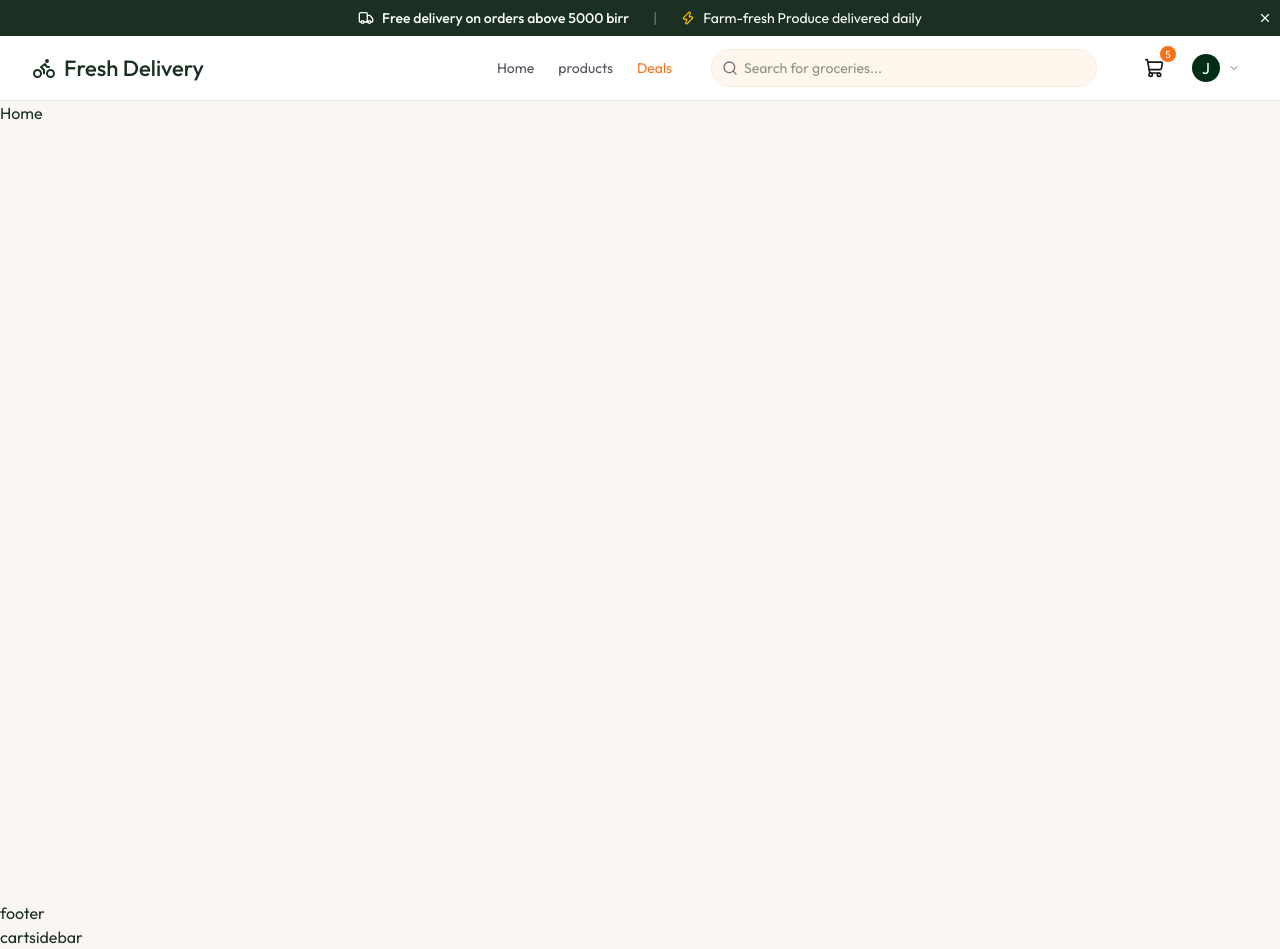
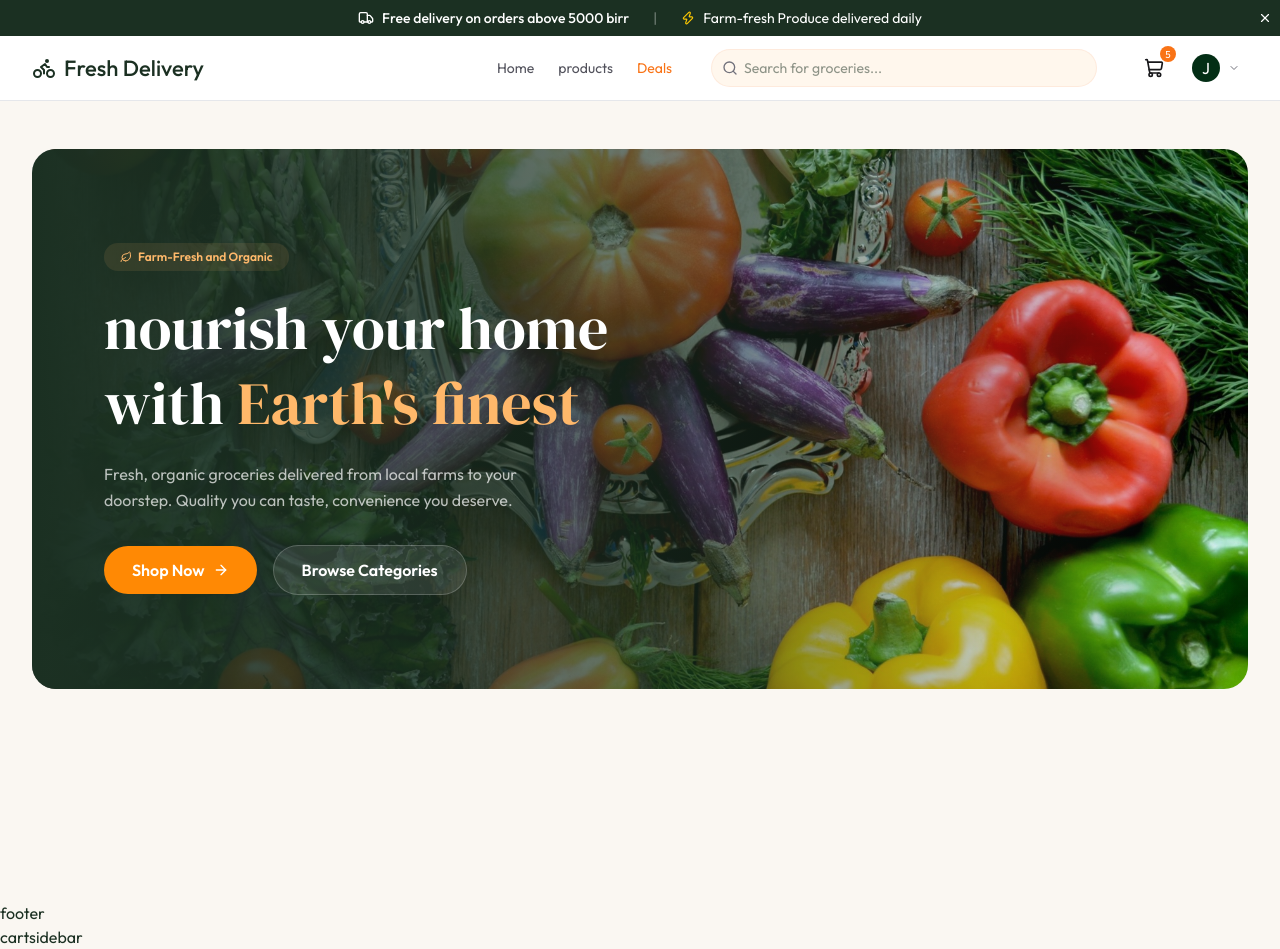
Before and after one commit to surameli/fresh-corner-delivery, a React (Vite) app in the folder client/: page / in a window 1280 px wide. Built offline with nearby package versions, Linux system fonts and the light colour scheme.

Commit message:
built hero section on fresh delivery

```diff
--- /dev/null
+++ b/client/src/components/Home/Hero.tsx
@@ -0,0 +1,59 @@
+import { ArrowRightIcon, LeafIcon } from "lucide-react";
+import { heroSectionData } from "../../assets/assets";
+import { Link } from "react-router-dom";
+
+const Hero = () => {
+  return (
+    <section className="relative overflow-hidden min-h-[540px] mb-10 rounded-3xl flex items-center">
+
+      <img
+        src={heroSectionData.hero_image}
+        alt="Hero"
+        className="absolute inset-0 h-full w-full object-cover"
+      />
+
+      <div className="absolute inset-0 bg-gradient-to-r from-app-green via-app-green/65 to-transparent" />
+
+      <div className="relative max-w-7xl mx-auto px-4 sm:px-6 lg:px-8 py-20 w-full">
+        <div className="max-w-xl xl:pl-10">
+
+          <span className="inline-flex items-center gap-1.5 px-4 py-1.5 text-xs font-semibold text-orange-300 bg-orange-300/10 rounded-full mb-5">
+            <LeafIcon className="size-3" />
+            Farm-Fresh and Organic
+          </span>
+
+          <h1 className="font-serif text-4xl sm:text-5xl lg:text-6xl text-white leading-tight mb-5">
+            nourish your home with{" "}
+            <span className="text-orange-300">Earth's finest</span>
+          </h1>
+
+          <p className="text-base text-white/70 leading-relaxed mb-8 max-w-md">
+            {heroSectionData.description}
+          </p>
+
+          <div className="flex items-center gap-4">
+
+            <Link
+              to="/products"
+              className="px-7 py-3 bg-orange-400 text-white font-semibold rounded-full hover:bg-orange-500 transition-all flex items-center gap-2 active:scale-[0.98]"
+            >
+              Shop Now
+              <ArrowRightIcon className="size-4" />
+            </Link>
+
+            <Link
+              to="/products"
+              className="px-7 py-3 bg-white/10 text-white font-semibold rounded-full hover:bg-white/20 transition-all border border-white/20"
+            >
+              Browse Categories
+            </Link>
+
+          </div>
+        </div>
+      </div>
+
+    </section>
+  );
+};
+
+export default Hero;
--- a/client/src/pages/Home.tsx
+++ b/client/src/pages/Home.tsx
@@ -1,8 +1,12 @@
+import Hero from "../components/Home/Hero.tsx"
 
 
 const Home = () => {
   return (
-    <div>Home</div>
+    <div className="min-h-screen max-w-7xl mx-auto px-4 sm:px-6 lg:px-8 py-12">
+
+      <Hero/>
+    </div>
   )
 }
 
```
